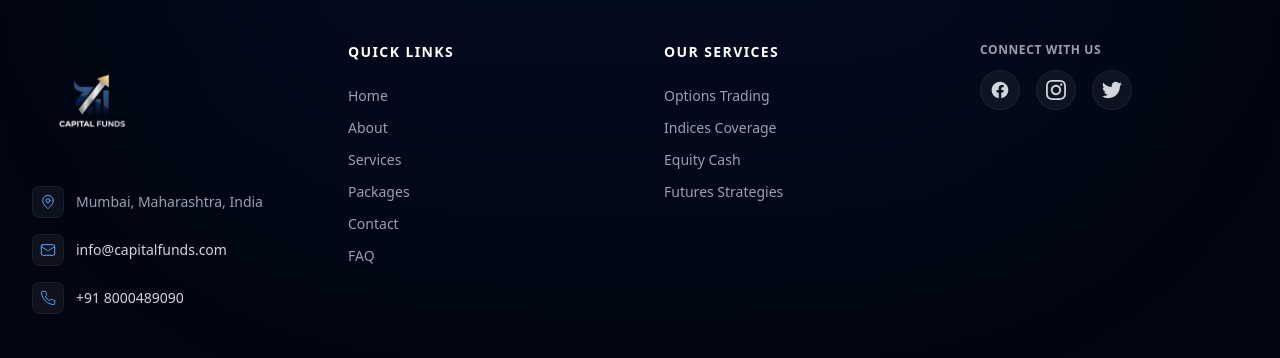
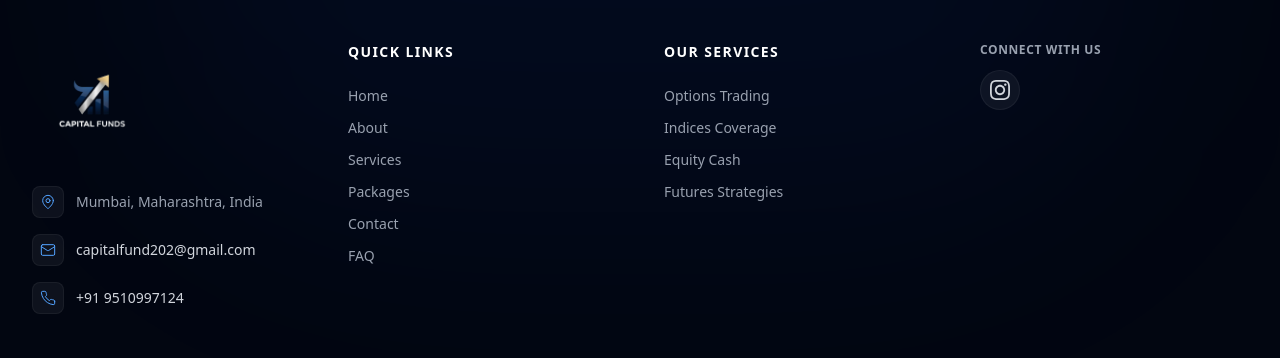
Before and after one commit to Aafimalek/capital-funds-client, a Next.js app: page / in a window 1280 px wide. Shown: the part 6818-7176 px from the top of the page. Built offline with nearby package versions, Linux system fonts and the light colour scheme.

Commit message:
final changes made

```diff
--- a/src/components/ContactSection.tsx
+++ b/src/components/ContactSection.tsx
@@ -25,8 +25,8 @@ const contactDetails = [
 	},
 	{
 		title: 'Mail Us',
-		value: 'info@capitalfunds.com',
-		href: 'mailto:info@capitalfunds.com',
+		value: 'capitalfund202@gmail.com',
+		href: 'mailto:capitalfund202@gmail.com',
 		icon: (
 			<svg
 				className="h-6 w-6 text-blue-400"
@@ -44,8 +44,8 @@ const contactDetails = [
 	},
 	{
 		title: 'Telephone',
-		value: '+91 8000489090',
-		href: 'tel:+918000489090',
+		value: '+91 9510997124',
+		href: 'tel:+919510997124',
 		icon: (
 			<svg
 				className="h-6 w-6 text-blue-400"
@@ -161,7 +161,7 @@ Subject: ${formData.subject}
 Message: ${formData.message}`
 		);
 
-		window.open(`https://wa.me/917574067294?text=${message}`, '_blank');
+		window.open(`https://wa.me/919510997124?text=${message}`, '_blank');
 	};
 
 	return (
--- a/src/components/Footer.tsx
+++ b/src/components/Footer.tsx
@@ -44,8 +44,8 @@ export const Footer = () => {
                       <path d="m22 7-8.97 5.7a1.94 1.94 0 0 1-2.06 0L2 7" />
                     </svg>
                   </div>
-                  <a href="mailto:info@capitalfunds.com" className="transition-colors hover:text-blue-400">
-                    info@capitalfunds.com
+                  <a href="mailto:capitalfund202@gmail.com" className="transition-colors hover:text-blue-400">
+                    capitalfund202@gmail.com
                   </a>
                 </div>
 
@@ -55,8 +55,8 @@ export const Footer = () => {
                       <path d="M22 16.92v3a2 2 0 0 1-2.18 2 19.79 19.79 0 0 1-8.63-3.07 19.5 19.5 0 0 1-6-6 19.79 19.79 0 0 1-3.07-8.67A2 2 0 0 1 4.11 2h3a2 2 0 0 1 2 1.72 12.84 12.84 0 0 0 .7 2.81 2 2 0 0 1-.45 2.11L8.09 9.91a16 16 0 0 0 6 6l1.27-1.27a2 2 0 0 1 2.11-.45 12.84 12.84 0 0 0 2.81.7A2 2 0 0 1 22 16.92z" />
                     </svg>
                   </div>
-                  <a href="tel:+918000489090" className="transition-colors hover:text-blue-400">
-                    +91 8000489090
+                  <a href="tel:+919510997124" className="transition-colors hover:text-blue-400">
+                    +91 9510997124
                   </a>
                 </div>
               </div>
@@ -108,24 +108,13 @@ export const Footer = () => {
               <div>
                 <p className="text-gray-400 text-xs mb-3 uppercase tracking-wider font-semibold">Connect with us</p>
                 <div className="flex gap-4">
-                  <a href="#" className="group flex h-10 w-10 items-center justify-center rounded-full bg-white/5 border border-white/5 transition-all hover:bg-[#1877F2] hover:border-[#1877F2] hover:text-white hover:-translate-y-1">
-                    <span className="sr-only">Facebook</span>
-                    <svg className="h-5 w-5" fill="currentColor" viewBox="0 0 24 24">
-                      <path d="M22 12c0-5.523-4.477-10-10-10S2 6.477 2 12c0 4.991 3.657 9.128 8.438 9.878v-6.987h-2.54V12h2.54V9.797c0-2.506 1.492-3.89 3.777-3.89 1.094 0 2.238.195 2.238.195v2.46h-1.26c-1.243 0-1.63.771-1.63 1.562V12h2.773l-.443 2.89h-2.33v6.988C18.343 21.128 22 16.991 22 12z" />
-                    </svg>
-                  </a>
-                  <a href="#" className="group flex h-10 w-10 items-center justify-center rounded-full bg-white/5 border border-white/5 transition-all hover:bg-[#E4405F] hover:border-[#E4405F] hover:text-white hover:-translate-y-1">
+                  <a href="https://instagram.com/capitalfundanalysis" className="group flex h-10 w-10 items-center justify-center rounded-full bg-white/5 border border-white/5 transition-all hover:bg-[#E4405F] hover:border-[#E4405F] hover:text-white hover:-translate-y-1">
                     <span className="sr-only">Instagram</span>
                     <svg className="h-5 w-5" fill="currentColor" viewBox="0 0 24 24">
                       <path d="M12 2.163c3.204 0 3.584.012 4.85.07 3.252.148 4.771 1.691 4.919 4.919.058 1.265.069 1.645.069 4.849 0 3.205-.012 3.584-.069 4.849-.149 3.225-1.664 4.771-4.919 4.919-1.266.058-1.644.07-4.85.07-3.204 0-3.584-.012-4.849-.07-3.26-.149-4.771-1.699-4.919-4.92-.058-1.265-.07-1.644-.07-4.849 0-3.204.013-3.583.07-4.849.149-3.227 1.664-4.771 4.919-4.919 1.266-.057 1.645-.069 4.849-.069zm0-2.163c-3.259 0-3.667.014-4.947.072-4.358.2-6.78 2.618-6.98 6.98-.059 1.281-.073 1.689-.073 4.948 0 3.259.014 3.668.072 4.948.2 4.358 2.618 6.78 6.98 6.98 1.281.058 1.689.072 4.948.072 3.259 0 3.668-.014 4.948-.072 4.354-.2 6.782-2.618 6.979-6.98.059-1.28.073-1.689.073-4.948 0-3.259-.014-3.667-.072-4.947-.196-4.354-2.617-6.78-6.979-6.98-1.281-.059-1.69-.073-4.949-.073zm0 5.838c-3.403 0-6.162 2.759-6.162 6.162s2.759 6.163 6.162 6.163 6.162-2.759 6.162-6.163c0-3.403-2.759-6.162-6.162-6.162zm0 10.162c-2.209 0-4-1.79-4-4 0-2.209 1.791-4 4-4s4 1.791 4 4c0 2.21-1.791 4-4 4zm6.406-11.845c-.796 0-1.441.645-1.441 1.44s.645 1.44 1.441 1.44c.795 0 1.439-.645 1.439-1.44s-.644-1.44-1.439-1.44z" />
                     </svg>
                   </a>
-                  <a href="#" className="group flex h-10 w-10 items-center justify-center rounded-full bg-white/5 border border-white/5 transition-all hover:bg-[#1DA1F2] hover:border-[#1DA1F2] hover:text-white hover:-translate-y-1">
-                    <span className="sr-only">Twitter</span>
-                    <svg className="h-5 w-5" fill="currentColor" viewBox="0 0 24 24">
-                      <path d="M23.953 4.57a10 10 0 01-2.825.775 4.958 4.958 0 002.163-2.723c-.951.555-2.005.959-3.127 1.184a4.92 4.92 0 00-8.384 4.482C7.69 8.095 4.067 6.13 1.64 3.162a4.822 4.822 0 00-.666 2.475c0 1.71.87 3.213 2.188 4.096a4.904 4.904 0 01-2.228-.616v.06a4.923 4.923 0 003.946 4.827 4.996 4.996 0 01-2.212.085 4.936 4.936 0 004.604 3.417 9.867 9.867 0 01-6.102 2.105c-.39 0-.779-.023-1.17-.067a13.995 13.995 0 007.557 2.209c9.053 0 13.998-7.496 13.998-13.985 0-.21 0-.42-.015-.63A9.935 9.935 0 0024 4.59z" />
-                    </svg>
-                  </a>
+
                 </div>
               </div>
             </div>
--- a/src/components/Header.tsx
+++ b/src/components/Header.tsx
@@ -55,7 +55,7 @@ export const Header = () => {
         {/* Right: CTA & Contact (Desktop) */}
         <div className="hidden md:flex items-center gap-4">
           <a
-            href="https://wa.me/918000489090"
+            href="https://wa.me/919510997124"
             target="_blank"
             rel="noopener noreferrer"
             className="rounded-full bg-blue-brand px-6 py-2.5 text-sm font-semibold text-white shadow-lg shadow-blue-500/30 transition-all hover:scale-105 hover:shadow-blue-500/50 focus:outline-none focus:ring-2 focus:ring-blue-500"
@@ -100,7 +100,7 @@ export const Header = () => {
           ))}
           <div className="pt-4 mt-2 border-t border-white/10">
             <a
-              href="https://wa.me/918000489090"
+              href="https://wa.me/919510997124"
               target="_blank"
               rel="noopener noreferrer"
               className="flex w-full items-center justify-center rounded-full bg-blue-brand px-6 py-3.5 text-base font-semibold text-white shadow-lg shadow-blue-500/30 transition-all active:scale-95 hover:bg-blue-600"
--- a/src/components/Hero.tsx
+++ b/src/components/Hero.tsx
@@ -48,7 +48,7 @@ export const Hero = () => {
           {/* CTA Buttons */}
           <div className="flex flex-col w-full sm:w-auto items-center justify-center gap-4 opacity-0 animate-[fadeInUp_1s_ease-out_0.8s_forwards] sm:flex-row sm:gap-6">
             <a
-              href="https://wa.me/918000489090"
+              href="https://wa.me/919510997124"
               target="_blank"
               rel="noopener noreferrer"
               className="group relative w-full sm:w-auto inline-flex h-12 items-center justify-center overflow-hidden rounded-full bg-blue-600 px-8 font-medium text-white transition-all duration-300 hover:bg-blue-700 hover:scale-105 hover:shadow-[0_0_40px_-10px_rgba(59,130,246,0.5)]"
--- a/src/components/LeadGenerationForm.tsx
+++ b/src/components/LeadGenerationForm.tsx
@@ -75,7 +75,7 @@ Phone: ${formData.phone}
 Email: ${formData.email}
 Currently Trading: ${formData.isTrading === 'yes' ? 'Yes' : 'No'}
 Investment Amount: ${formData.investmentAmount}`);
-    window.open(`https://wa.me/917574067294?text=${message}`, '_blank');
+    window.open(`https://wa.me/919510997124?text=${message}`, '_blank');
   };
 
   return (
--- a/src/components/Packages.tsx
+++ b/src/components/Packages.tsx
@@ -188,7 +188,7 @@ export const Packages = () => {
 									</ul>
 
 									<a
-										href={`https://wa.me/918000489090?text=I'm interested in the ${pkg.name}`}
+										href={`https://wa.me/919510997124?text=I'm interested in the ${pkg.name}`}
 										target="_blank"
 										rel="noopener noreferrer"
 										className={`group relative flex w-full items-center justify-center gap-2 overflow-hidden rounded-xl px-6 py-4 text-base font-bold shadow-lg transition-all hover:scale-[1.02] hover:shadow-xl focus:outline-none focus:ring-2 focus:ring-offset-2 ${pkg.buttonBg
```
